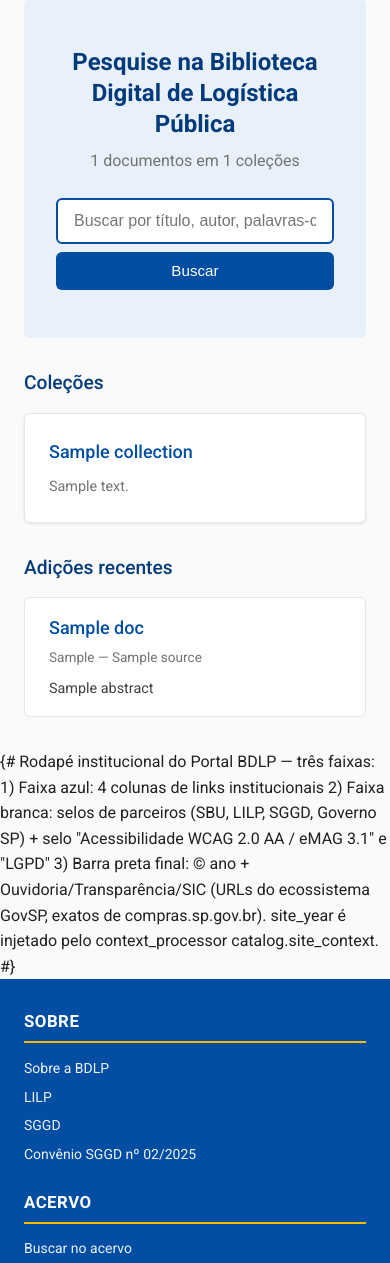
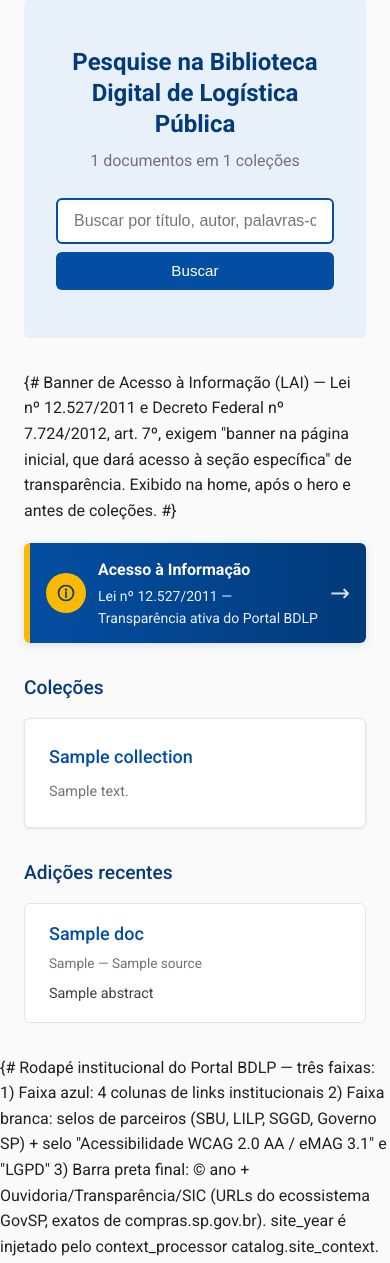
Before and after one commit to begalv/biblioteca-digital-logistica-publica, a Django app: template portal/templates/home.html in a window 390 px wide. Shown: the part 1782-3045 px from the top of the page. Run offline with Django 5.2, Linux system fonts and the light colour scheme; the template is opened without the code that fills it: most values are stand-ins (such as "Sample title", 1, 10 or a date in 2020).

Commit message:
feat(ui): banner LAI na home apontando para transparência
Cria portal/templates/_partials/_banner_lai.html — banner institucional
de Acesso à Informação conforme Decreto Federal nº 7.724/2012, art. 7º,
que exige "banner na página inicial, que dará acesso à seção específica"
de transparência ativa.

Layout:
- Link único <a> englobando todo o cartão (acessibilidade — clique em
  qualquer ponto navega), apontando para catalog:transparencia
- Ícone circular amarelo à esquerda (#icon-info do sprite)
- Texto: "Acesso à Informação" + "Lei nº 12.527/2011 — Transparência
  ativa do Portal BDLP"
- Seta → indicando ação de navegação
- role="region" + aria-label "Acesso à Informação" para identificação
  por leitores de tela

Inclui o partial em home.html após o hero e antes da grade de coleções,
posicionando-o em local visível mas sem competir com o CTA de busca.

Adiciona estilos .sp-banner-lai em sp-design-system.css:
- Gradient azul institucional → azul-escuro
- Borda esquerda 6px amarela (Pantone 123)
- Sutil hover (brightness +10%, lift -1px)
- Mobile: ícone reduzido, padding ajustado

Conformidade: LAI (Lei 12.527/2011), Decreto Federal 7.724/2012,
Decreto Estadual 67.799/2023.

Co-Authored-By: Claude Opus 4.7 (1M context) <noreply@anthropic.com>

```diff
--- a/portal/static/css/sp-design-system.css
+++ b/portal/static/css/sp-design-system.css
@@ -1083,3 +1083,77 @@ html.sp-fonte-diminuida-2 { font-size: 87.5%; }    /* 14px */
     .sp-banner-cookies__acoes { width: 100%; }
     .sp-banner-cookies__acoes .btn { flex: 1 1 calc(50% - 0.25rem); min-width: 0; }
 }
+
+/* ------------------------------------------------------------
+   Banner de Acesso à Informação (LAI) — exibido na home
+   conforme Decreto Federal 7.724/2012 art. 7º
+   ------------------------------------------------------------ */
+.sp-banner-lai {
+    margin: 1.25rem 0 2rem;
+    border-radius: 6px;
+    overflow: hidden;
+    box-shadow: 0 2px 8px rgba(3, 78, 162, 0.15);
+}
+
+.sp-banner-lai__link {
+    display: flex;
+    align-items: center;
+    gap: 1.25rem;
+    padding: 1rem 1.5rem;
+    background: linear-gradient(90deg, var(--sp-azul) 0%, var(--sp-azul-escuro) 100%);
+    color: var(--sp-branco);
+    text-decoration: none;
+    border-left: 6px solid var(--sp-amarelo);
+    transition: filter 0.2s, transform 0.2s;
+}
+
+.sp-banner-lai__link:hover,
+.sp-banner-lai__link:focus-visible {
+    filter: brightness(1.1);
+    color: var(--sp-branco);
+    text-decoration: none;
+    transform: translateY(-1px);
+}
+
+.sp-banner-lai__icone {
+    flex-shrink: 0;
+    width: 48px;
+    height: 48px;
+    border-radius: 50%;
+    background: var(--sp-amarelo);
+    color: var(--sp-azul-escuro);
+    display: inline-flex;
+    align-items: center;
+    justify-content: center;
+    font-size: 1.5rem;
+}
+
+.sp-banner-lai__texto {
+    flex: 1 1 auto;
+    display: flex;
+    flex-direction: column;
+    gap: 0.15rem;
+    min-width: 0;
+}
+
+.sp-banner-lai__texto strong {
+    font-size: 1.1rem;
+    font-weight: 700;
+}
+
+.sp-banner-lai__texto span:not(:first-child) {
+    font-size: var(--fs-small);
+    opacity: 0.92;
+}
+
+.sp-banner-lai__seta {
+    font-size: 1.5rem;
+    flex-shrink: 0;
+    opacity: 0.85;
+}
+
+@media (max-width: 575.98px) {
+    .sp-banner-lai__link { padding: 0.85rem 1rem; gap: 0.75rem; }
+    .sp-banner-lai__icone { width: 40px; height: 40px; font-size: 1.25rem; }
+    .sp-banner-lai__texto strong { font-size: 1rem; }
+}
--- /dev/null
+++ b/portal/templates/_partials/_banner_lai.html
@@ -0,0 +1,16 @@
+{# Banner de Acesso à Informação (LAI) — Lei nº 12.527/2011 e
+   Decreto Federal nº 7.724/2012, art. 7º, exigem "banner na página
+   inicial, que dará acesso à seção específica" de transparência.
+   Exibido na home, após o hero e antes de coleções. #}
+<aside class="sp-banner-lai" role="region" aria-label="Acesso à Informação">
+  <a href="{% url 'catalog:transparencia' %}" class="sp-banner-lai__link">
+    <span class="sp-banner-lai__icone" aria-hidden="true">
+      <svg class="sp-icon" focusable="false"><use href="#icon-info"/></svg>
+    </span>
+    <span class="sp-banner-lai__texto">
+      <strong>Acesso à Informação</strong>
+      <span>Lei nº 12.527/2011 — Transparência ativa do Portal BDLP</span>
+    </span>
+    <span class="sp-banner-lai__seta" aria-hidden="true">→</span>
+  </a>
+</aside>
--- a/portal/templates/home.html
+++ b/portal/templates/home.html
@@ -12,6 +12,8 @@
         <button type="submit" class="btn btn-primary">Buscar</button>
     </form>
 </section>
+
+{% include "_partials/_banner_lai.html" %}
 
 <section class="collections-grid">
     <h3>Coleções</h3>
```
